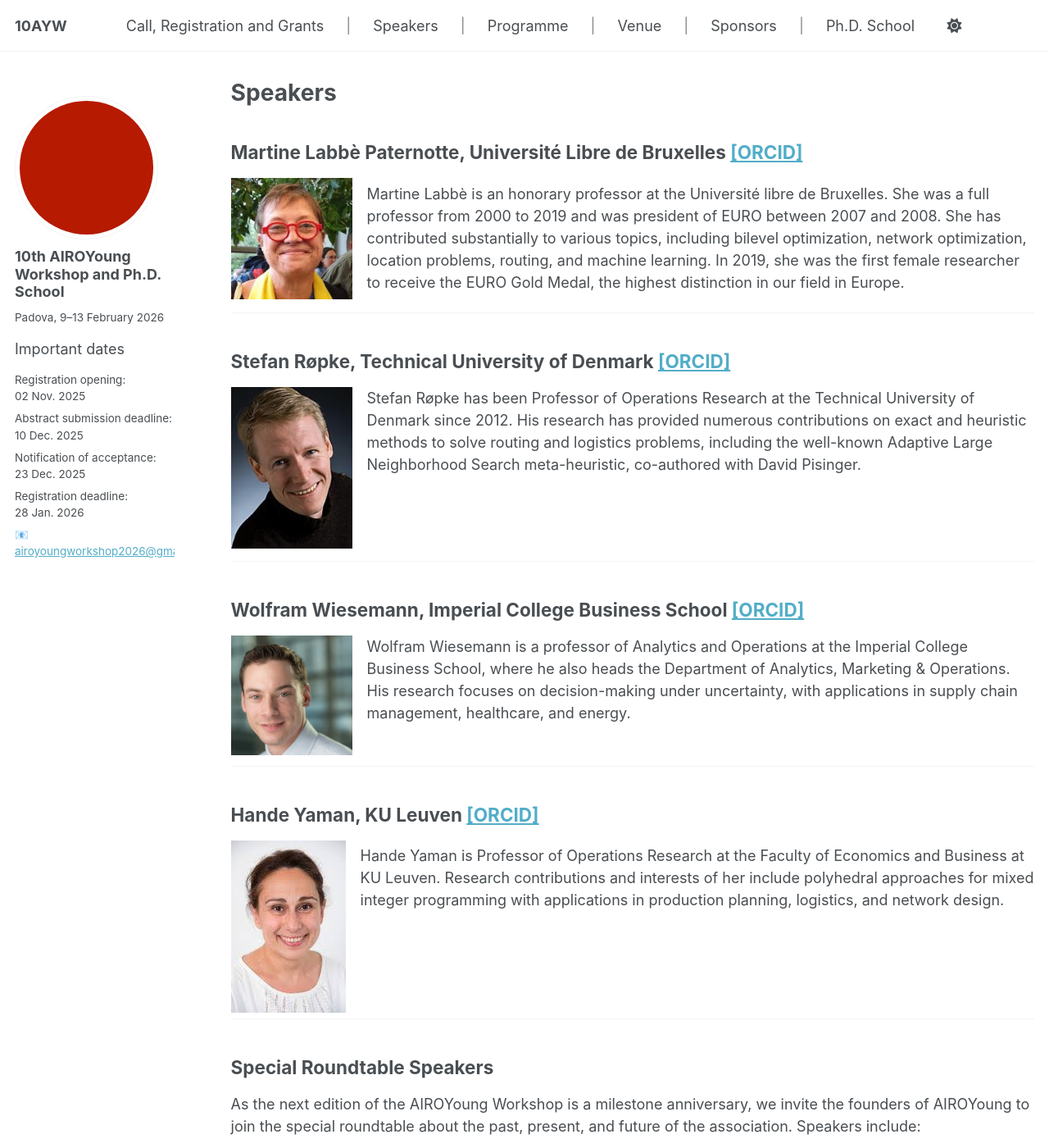
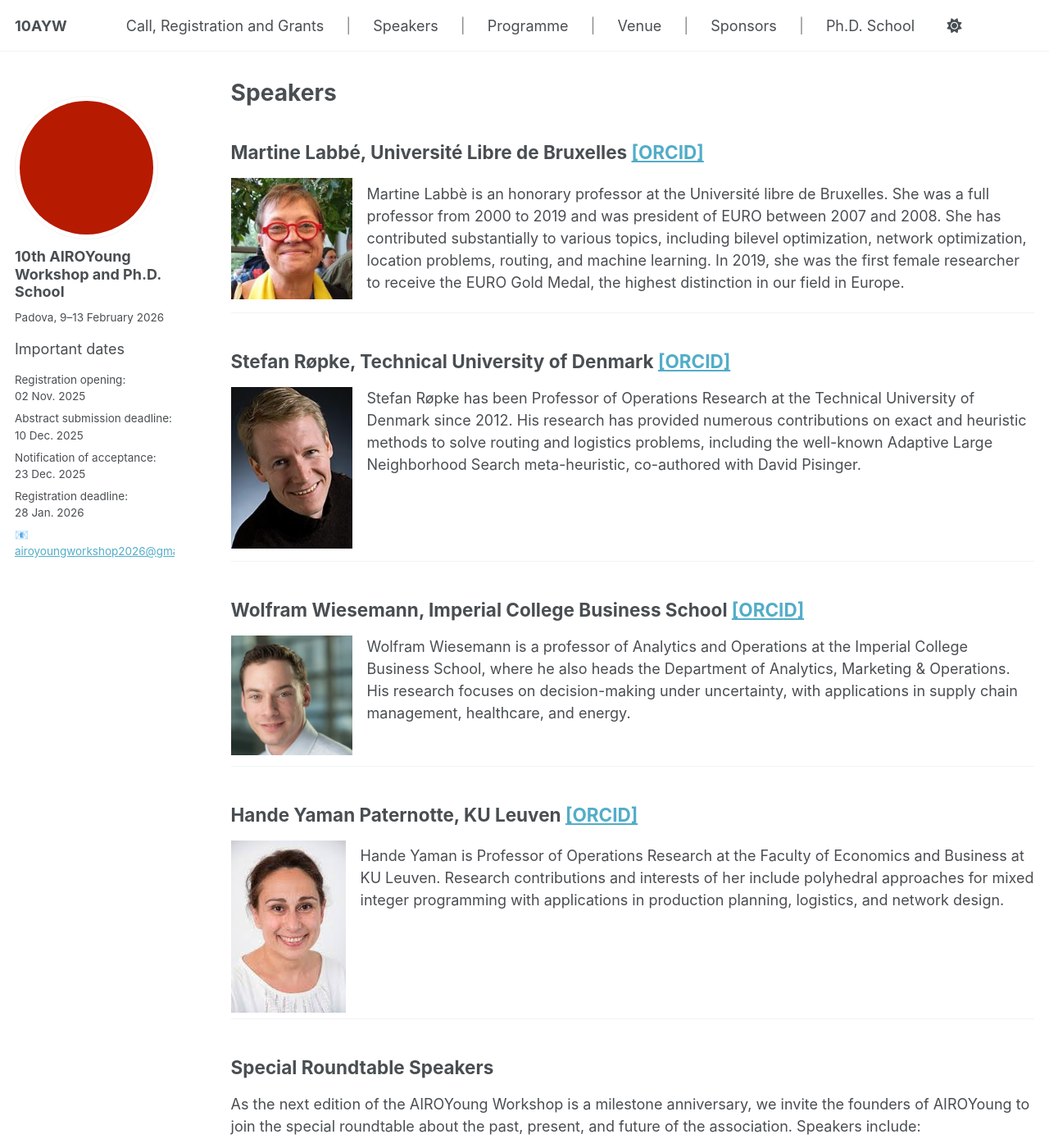
Before and after one commit to ayw2026/ayw2026.github.io, a Jekyll site: the page built from _pages/speakers.md, in a window 1280 px wide and 1400 px high. Shown: the whole window at 82% size. Built offline with Jekyll 4.4.1, drawn with Linux system fonts in a browser that asks for light colours; a script that is not in the unit is left out.

Commit message:
fix typos

```diff
--- a/_pages/speakers.md
+++ b/_pages/speakers.md
@@ -5,7 +5,7 @@
 author_profile: true
 ---
 
-## Martine Labbè Paternotte, Université Libre de Bruxelles [[ORCID]](https://orcid.org/0000-0001-7471-2308)
+## Martine Labbé, Université Libre de Bruxelles [[ORCID]](https://orcid.org/0000-0001-7471-2308)
 
 ![](/images/speaker-martine-labbe.jpeg){: style="float: left; margin-right: 1em; max-width:148px;" }
 
```
Also changed, not shown: other parts of _pages/speakers.md (+1 -1 lines).
